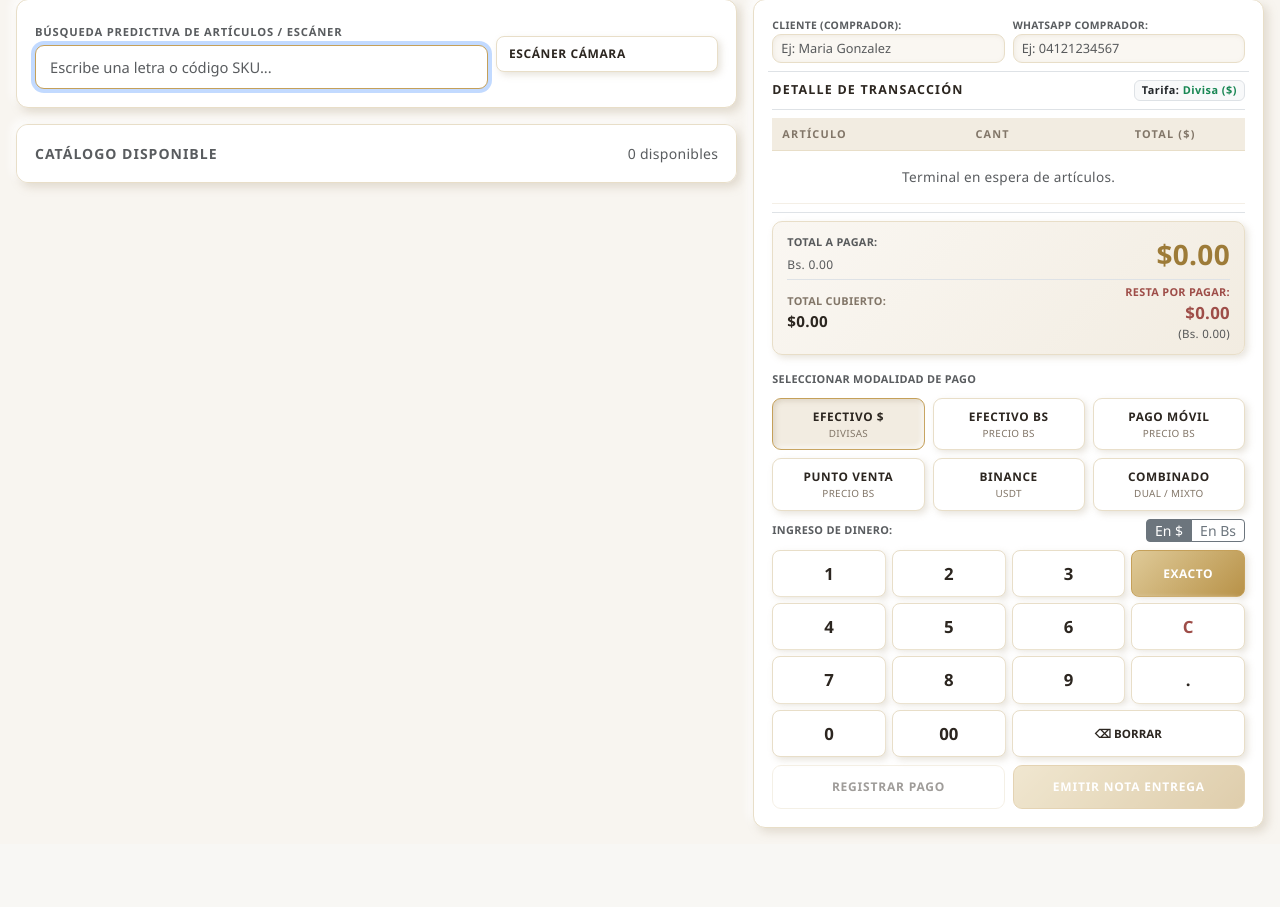
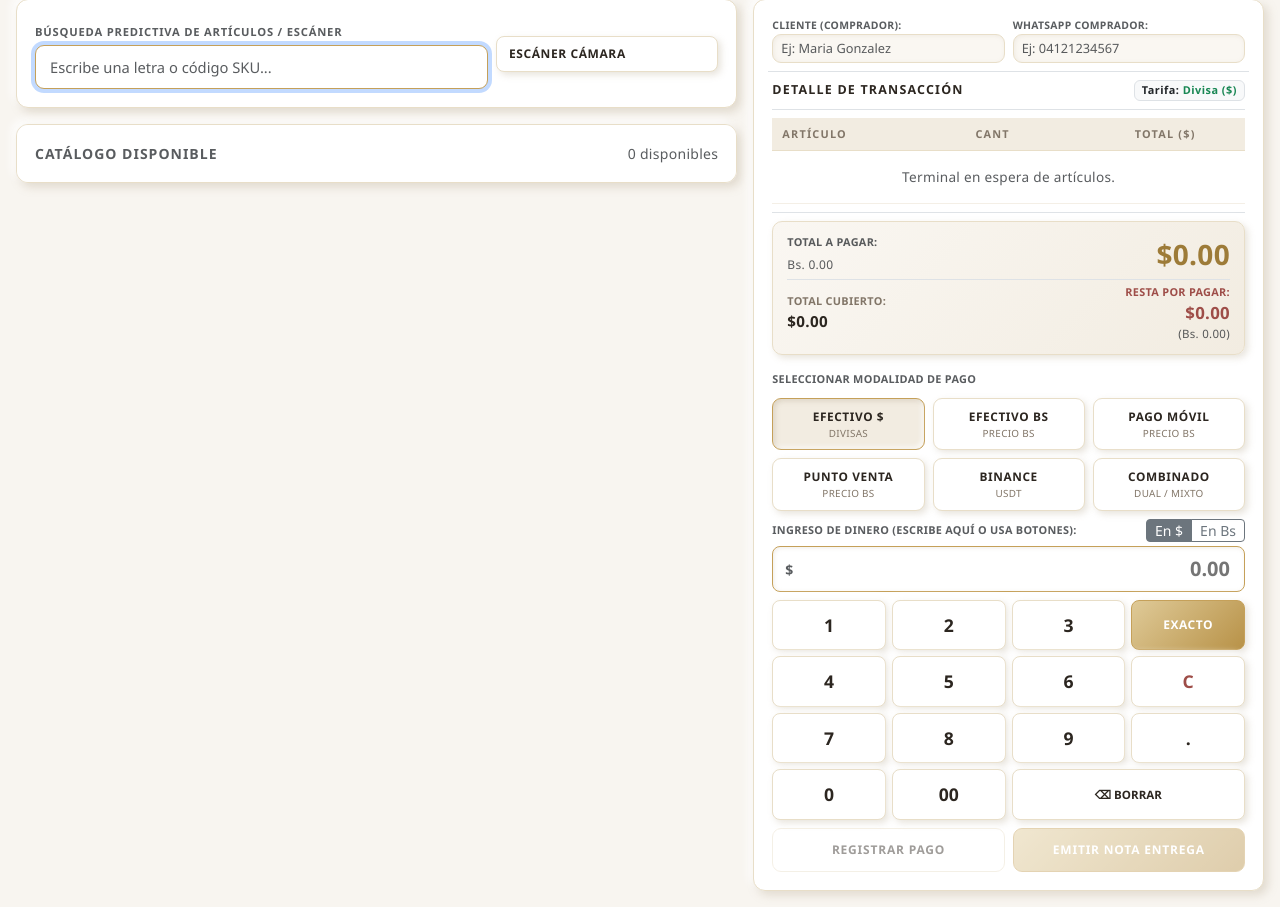
Before and after one commit to marialejandrav393-commits/ryd-tiendaoficial, a Flask app: page /cajero/pos in a window 1280 px wide. Shown: the part 80-987 px from the top of the page. Before the commit the page ends 915 px from the top, so only its background shows below. Run offline with Flask 3, Linux system fonts and the light colour scheme; a user stored in the database is signed in; data that the repository does not hold is empty.

Commit message:
Update pos.html

```diff
--- a/templates/pos.html
+++ b/templates/pos.html
@@ -155,6 +155,28 @@
             box-shadow: var(--emboss-btn);
         }
 
+        /* Pantalla visible donde se refleja lo tecleado */
+        .display-monto-box {
+            background: #FFFFFF;
+            border: 1.5px solid var(--ryd-gold);
+            border-radius: 8px;
+            padding: 6px 12px;
+            box-shadow: inset 1px 1px 4px rgba(180, 165, 140, 0.2);
+            display: flex;
+            align-items: center;
+            justify-content: space-between;
+        }
+        .input-monto-teclado {
+            border: none;
+            background: transparent;
+            font-weight: 700;
+            font-size: 1.25rem;
+            color: var(--ryd-text);
+            width: 100%;
+            outline: none;
+            text-align: right;
+        }
+
         .keypad-grid {
             display: grid;
             grid-template-columns: repeat(4, 1fr);
@@ -166,15 +188,16 @@
             border: 1px solid var(--ryd-border);
             border-radius: 8px;
             font-weight: 700;
-            font-size: 1.05rem;
+            font-size: 1.1rem;
             color: var(--ryd-text);
-            padding: 10px 0;
+            padding: 11px 0;
             box-shadow: var(--emboss-btn);
-            transition: all 0.12s ease;
+            transition: all 0.1s ease;
             display: flex;
             align-items: center;
             justify-content: center;
             user-select: none;
+            cursor: pointer;
         }
         .keypad-btn:active {
             transform: translateY(1px);
@@ -378,7 +401,7 @@
             </div>
         </div>
 
-        <!-- Panel Derecho: Liquidación y Modalidades -->
+        <!-- Panel Derecho: Liquidación, Pago Mixto y Teclado Táctil -->
         <div class="col-lg-5">
             <div class="panel-luxury d-flex flex-column justify-content-between" style="min-height: 86vh;">
                 <div>
@@ -480,13 +503,19 @@
                         </div>
                     </div>
 
-                    <!-- Teclado Numérico Táctil con Selección de Divisa -->
+                    <!-- Pantalla de Ingreso Manual y Teclado Táctil -->
                     <div class="d-flex justify-content-between align-items-center mb-1">
-                        <span class="small text-muted fw-bold" style="font-size: 0.68rem; text-transform: uppercase;">Ingreso de Dinero:</span>
+                        <span class="small text-muted fw-bold" style="font-size: 0.68rem; text-transform: uppercase;">Ingreso de Dinero (Escribe aquí o usa botones):</span>
                         <div class="btn-group btn-group-sm" role="group">
                             <button type="button" class="btn btn-outline-secondary py-0 px-2 active" id="btnMonedaUSD" onclick="cambiarMonedaEntrada('USD')">En $</button>
                             <button type="button" class="btn btn-outline-secondary py-0 px-2" id="btnMonedaBS" onclick="cambiarMonedaEntrada('BS')">En Bs</button>
                         </div>
+                    </div>
+
+                    <div class="display-monto-box mb-2">
+                        <span class="fw-bold small text-muted" id="txtSimboloMoneda">$</span>
+                        <input type="text" id="inputMontoIngreso" class="input-monto-teclado" placeholder="0.00"
+                               oninput="alEscribirEnInput(this.value)" autofocus>
                     </div>
 
                     <div class="keypad-grid mb-2">
@@ -583,16 +612,15 @@ function iniciarPos() {
     document.getElementById('inputTasaPos').value = tasaPos.toFixed(2);
 }
 
-// Devuelve verdadero si el método o el selector manual está fijado en Bolívares
 function esModoPrecioBs() {
     return ['Efectivo Bs', 'Pago Móvil', 'Punto Venta'].includes(metodoSeleccionado) || monedaEntrada === 'BS';
 }
 
-// Al presionar 'En Bs' o 'En $', también conmuta el cálculo de precios del carrito
 function cambiarMonedaEntrada(moneda) {
     monedaEntrada = moneda;
     document.getElementById('btnMonedaUSD').classList.toggle('active', moneda === 'USD');
     document.getElementById('btnMonedaBS').classList.toggle('active', moneda === 'BS');
+    document.getElementById('txtSimboloMoneda').innerText = moneda === 'BS' ? 'Bs' : '$';
 
     if (moneda === 'BS' && metodoSeleccionado === 'Efectivo $') {
         const cardBS = document.getElementById('cardEfectivoBS');
@@ -725,7 +753,6 @@ function cambiarCantidad(codigo, delta) {
     }
 }
 
-// Devuelve el precio individual correcto según el modo activo
 function obtenerPrecioUnitarioItem(p) {
     if (esModoPrecioBs()) {
         return (p.precio_bs && p.precio_bs > 0) ? p.precio_bs : (p.precio * 1.15);
@@ -751,6 +778,7 @@ function renderizarCarrito() {
         document.getElementById('txtTotalUSD').innerText = '$0.00';
         document.getElementById('txtTotalBsEquiv').innerText = 'Bs. 0.00';
         montoIngresadoStr = '';
+        document.getElementById('inputMontoIngreso').value = '';
         abonosRegistrados = [];
         actualizarBalanceCobro();
         return;
@@ -790,20 +818,31 @@ function renderizarCarrito() {
     actualizarBalanceCobro();
 }
 
+// Vinculación estricta de teclas: cuando se presiona '1', se añade '1'
 function presionarTecla(digito) {
     if (digito === '.' && montoIngresadoStr.includes('.')) return;
     if (montoIngresadoStr.length > 9) return;
-    montoIngresadoStr += digito;
+    montoIngresadoStr += String(digito);
+    document.getElementById('inputMontoIngreso').value = montoIngresadoStr;
     actualizarBalanceCobro();
 }
 
 function presionarBorrar() {
     montoIngresadoStr = '';
+    document.getElementById('inputMontoIngreso').value = '';
     actualizarBalanceCobro();
 }
 
 function presionarRetroceso() {
     montoIngresadoStr = montoIngresadoStr.slice(0, -1);
+    document.getElementById('inputMontoIngreso').value = montoIngresadoStr;
+    actualizarBalanceCobro();
+}
+
+// Al escribir directamente desde teclado físico en la pantalla
+function alEscribirEnInput(val) {
+    montoIngresadoStr = val.replace(/[^0-9\.]/g, '');
+    document.getElementById('inputMontoIngreso').value = montoIngresadoStr;
     actualizarBalanceCobro();
 }
 
@@ -817,6 +856,7 @@ function presionarExacto() {
     } else {
         montoIngresadoStr = (restante * tasaPos).toFixed(2);
     }
+    document.getElementById('inputMontoIngreso').value = montoIngresadoStr;
     actualizarBalanceCobro();
 }
 
@@ -881,10 +921,12 @@ function seleccionarMetodo(elemento, metodo) {
         monedaEntrada = 'BS';
         document.getElementById('btnMonedaUSD').classList.remove('active');
         document.getElementById('btnMonedaBS').classList.add('active');
+        document.getElementById('txtSimboloMoneda').innerText = 'Bs';
     } else {
         monedaEntrada = 'USD';
         document.getElementById('btnMonedaUSD').classList.add('active');
         document.getElementById('btnMonedaBS').classList.remove('active');
+        document.getElementById('txtSimboloMoneda').innerText = '$';
     }
 
     if (metodo === 'Pago Mixto') {
@@ -908,7 +950,8 @@ function seleccionarMetodo(elemento, metodo) {
 function agregarAbonoMixto() {
     const rawVal = parseFloat(montoIngresadoStr) || 0.0;
     if (rawVal <= 0) {
-        alert("Ingrese un monto en el teclado para abonar.");
+        alert("Ingrese un monto para abonar.");
+        document.getElementById('inputMontoIngreso').focus();
         return;
     }
 
@@ -924,6 +967,7 @@ function agregarAbonoMixto() {
     });
 
     montoIngresadoStr = '';
+    document.getElementById('inputMontoIngreso').value = '';
     document.getElementById('inputReferencia').value = '';
     renderizarAbonos();
     actualizarBalanceCobro();
@@ -994,7 +1038,7 @@ function ejecutarVenta(emitirTicket = true) {
             nombre: p.nombre,
             cantidad: p.cantidad,
             precio: pUnit,
-            precio_bs: p.precio_bs || (pUnit * 1.15)
+            precio_bs: p.precio_bs || (pUnit * tasaPos)
         };
     });
 
@@ -1035,6 +1079,7 @@ function ejecutarVenta(emitirTicket = true) {
                 alert("¡Pago registrado con éxito en el sistema!");
                 carrito = [];
                 montoIngresadoStr = '';
+                document.getElementById('inputMontoIngreso').value = '';
                 abonosRegistrados = [];
                 renderizarCarrito();
                 window.location.reload();
@@ -1045,6 +1090,27 @@ function ejecutarVenta(emitirTicket = true) {
     })
     .catch(() => alert("Error en comunicación con el servidor."));
 }
+
+// Soporte global para teclado físico: pulsa números del teclado de la laptop o teclado numérico
+document.addEventListener('keydown', function(e) {
+    const activeEl = document.activeElement;
+    if (activeEl && (activeEl.id === 'inputCodigoBarras' || activeEl.id === 'inputReferencia' || activeEl.id === 'inputClienteNombre' || activeEl.id === 'inputClienteTelefono' || activeEl.id === 'claveAdminCierre')) {
+        return;
+    }
+
+    if ((e.key >= '0' && e.key <= '9') || e.key === '.') {
+        presionarTecla(e.key);
+    } else if (e.key === 'Backspace') {
+        presionarRetroceso();
+    } else if (e.key === 'Escape') {
+        presionarBorrar();
+    } else if (e.key === 'Enter') {
+        const btnPago = document.getElementById('btnRegistrarPago');
+        if (btnPago && !btnPago.disabled) {
+            ejecutarVenta(true);
+        }
+    }
+});
 
 let modalCierreInstance = null;
 function abrirModalCierre() {
```
